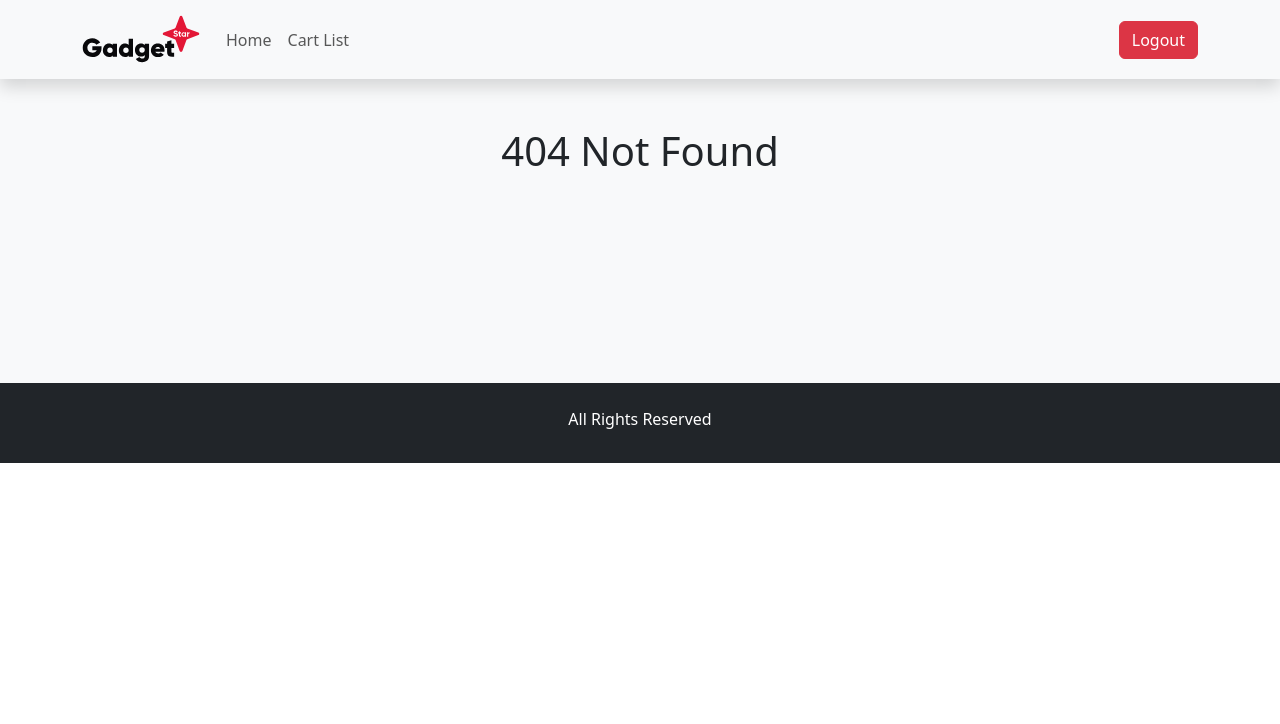
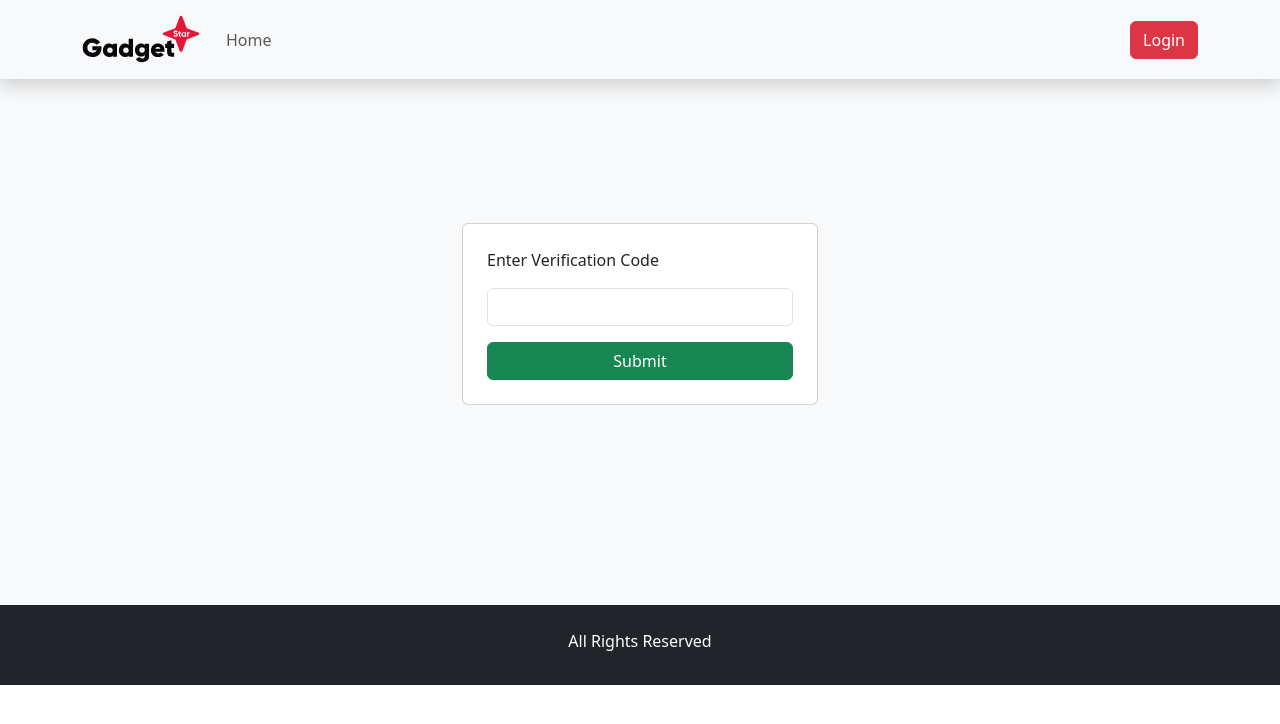
Before and after one commit to imtiaz-cnits/mern-product-cart-project, a React (Vite) app in the folder product-cart/: page /verify in a window 1280 px wide. Before the commit this address had no page. Shown: the top 724 px of the page. Built offline with nearby package versions, Linux system fonts and the light colour scheme.

Commit message:
logout problem solved

```diff
--- a/product-cart/src/components/VerifyForm.jsx
+++ b/product-cart/src/components/VerifyForm.jsx
@@ -16,7 +16,6 @@ const VerifyForm = () => {
         else {
             let email = sessionStorage.getItem("email");
             setSubmit(true);
-            // API Call
             let res = await axios.post(`${Helper.API_BASE}/verify-login`, {UserEmail:email, OTP:otp});
             setSubmit(false);
             if (res.data ['msg'] === "success") {
--- a/product-cart/src/utility/Helper.js
+++ b/product-cart/src/utility/Helper.js
@@ -1,7 +1,7 @@
 class Helper {
     static isLogin() {
         let token = sessionStorage.getItem("token");
-        return token === null;
+        return token !== null;
     }
 
     static isEmpty(value) {
```
